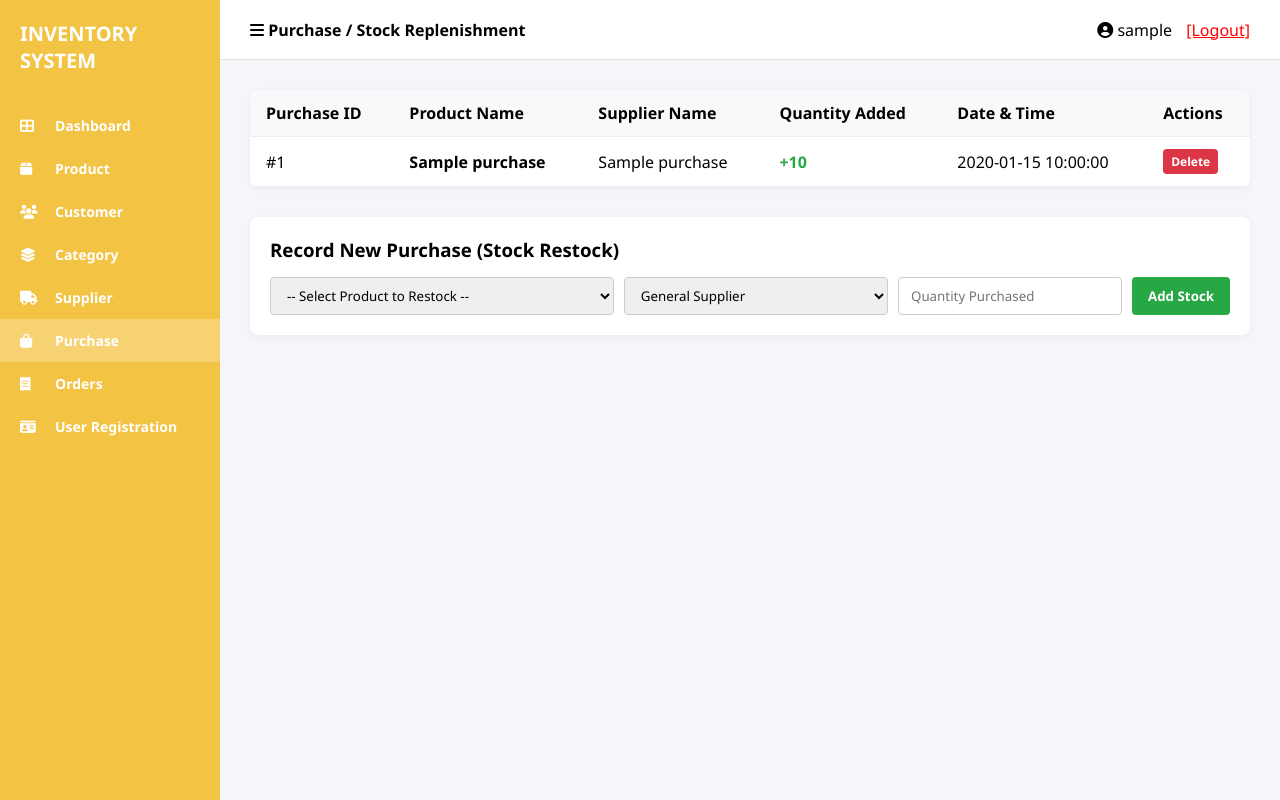
After one commit to ec03plzo-afk/inventory-management-system, a Flask app: page /purchases in a window 1280 px wide. The commit adds this page. Run offline with Flask 3, Linux system fonts and the light colour scheme; the visitor is signed in with stand-in values (Sample User, id 1); a database or web service that is not in the repository returns one stand-in record (values such as "Sample title"); some libraries are stand-ins or nearby versions.

Commit message:
Implement full database and auto-stock increment for Purchase module

```diff
--- a/app.py
+++ b/app.py
@@ -26,6 +26,16 @@ def init_db():
     conn, db_type = get_db_connection()
     if db_type == 'pg':
         cur = conn.cursor()
+        cur.execute('''
+            CREATE TABLE IF NOT EXISTS purchases (
+                id SERIAL PRIMARY KEY,
+                product_id INTEGER,
+                product_name VARCHAR(255) NOT NULL,
+                supplier_name VARCHAR(255) DEFAULT 'General Supplier',
+                quantity INTEGER NOT NULL,
+                purchase_date VARCHAR(100) NOT NULL
+            );
+        ''')
         cur.execute('''
             CREATE TABLE IF NOT EXISTS orders (
                 id SERIAL PRIMARY KEY,
@@ -83,6 +93,16 @@ def init_db():
         conn.commit()
         cur.close()
     else:
+        conn.execute('''
+            CREATE TABLE IF NOT EXISTS purchases (
+                id INTEGER PRIMARY KEY AUTOINCREMENT,
+                product_id INTEGER,
+                product_name TEXT NOT NULL,
+                supplier_name TEXT DEFAULT 'General Supplier',
+                quantity INTEGER NOT NULL,
+                purchase_date TEXT NOT NULL
+            )
+        ''')
         conn.execute('''
             CREATE TABLE IF NOT EXISTS orders (
                 id INTEGER PRIMARY KEY AUTOINCREMENT,
@@ -192,6 +212,8 @@ def dashboard():
         suppliers_list = cur.fetchall()
         cur.execute("SELECT * FROM orders ORDER BY id;")
         orders_list = cur.fetchall()
+        cur.execute("SELECT * FROM purchases ORDER BY id;")
+        purchases_list = cur.fetchall()
         cur.close()
     else:
         inventory = conn.execute('SELECT * FROM inventory').fetchall()
@@ -199,12 +221,14 @@ def dashboard():
         customers_list = conn.execute('SELECT * FROM customers').fetchall()
         suppliers_list = conn.execute('SELECT * FROM suppliers').fetchall()
         orders_list = conn.execute('SELECT * FROM orders').fetchall()
+        purchases_list = conn.execute('SELECT * FROM purchases').fetchall()
 
     total_products = len(inventory)
     total_categories = len(categories_list)
     total_customers = len(customers_list)
     total_suppliers = len(suppliers_list)
     total_orders = len(orders_list)
+    total_purchases = len(purchases_list)
     conn.close()
 
     return render_template(
@@ -213,8 +237,91 @@ def dashboard():
         total_categories=total_categories,
         total_customers=total_customers,
         total_suppliers=total_suppliers,
-        total_orders=total_orders
+        total_orders=total_orders,
+        total_purchases=total_purchases
     )
+
+# --- PURCHASE MODULE ---
+@app.route('/purchases')
+def purchases():
+    if not session.get('logged_in'):
+        return redirect(url_for('login'))
+
+    conn, db_type = get_db_connection()
+    if db_type == 'pg':
+        import psycopg2.extras
+        cur = conn.cursor(cursor_factory=psycopg2.extras.DictCursor)
+        cur.execute("SELECT * FROM purchases ORDER BY id DESC;")
+        purchases_list = cur.fetchall()
+        cur.execute("SELECT * FROM inventory ORDER BY item;")
+        products_list = cur.fetchall()
+        cur.execute("SELECT * FROM suppliers ORDER BY name;")
+        suppliers_list = cur.fetchall()
+        cur.close()
+    else:
+        purchases_list = conn.execute('SELECT * FROM purchases ORDER BY id DESC').fetchall()
+        products_list = conn.execute('SELECT * FROM inventory ORDER BY item').fetchall()
+        suppliers_list = conn.execute('SELECT * FROM suppliers ORDER BY name').fetchall()
+    conn.close()
+
+    return render_template('purchases.html', purchases=purchases_list, products=products_list, suppliers=suppliers_list)
+
+@app.route('/purchases/add', methods=['POST'])
+def add_purchase():
+    if not session.get('logged_in'):
+        return redirect(url_for('login'))
+
+    product_id = request.form.get('product_id')
+    supplier_name = request.form.get('supplier_name', 'General Supplier')
+    qty_str = request.form.get('quantity')
+
+    if product_id and qty_str:
+        qty = int(qty_str)
+        conn, db_type = get_db_connection()
+
+        if db_type == 'pg':
+            import psycopg2.extras
+            cur = conn.cursor(cursor_factory=psycopg2.extras.DictCursor)
+            cur.execute("SELECT * FROM inventory WHERE id = %s;", (product_id,))
+            prod = cur.fetchone()
+
+            if prod:
+                new_qty = prod['quantity'] + qty
+                cur.execute("UPDATE inventory SET quantity = %s WHERE id = %s;", (new_qty, product_id))
+                now_str = datetime.now().strftime("%Y-%m-%d %H:%M:%S")
+                cur.execute("INSERT INTO purchases (product_id, product_name, supplier_name, quantity, purchase_date) VALUES (%s, %s, %s, %s, %s);",
+                            (product_id, prod['item'], supplier_name, qty, now_str))
+                conn.commit()
+            cur.close()
+        else:
+            prod = conn.execute('SELECT * FROM inventory WHERE id = ?', (product_id,)).fetchone()
+            if prod:
+                new_qty = prod['quantity'] + qty
+                conn.execute('UPDATE inventory SET quantity = ? WHERE id = ?', (new_qty, product_id))
+                now_str = datetime.now().strftime("%Y-%m-%d %H:%M:%S")
+                conn.execute('INSERT INTO purchases (product_id, product_name, supplier_name, quantity, purchase_date) VALUES (?, ?, ?, ?, ?)',
+                             (product_id, prod['item'], supplier_name, qty, now_str))
+                conn.commit()
+        conn.close()
+
+    return redirect(url_for('purchases'))
+
+@app.route('/purchases/delete/<int:id>', methods=['POST'])
+def delete_purchase(id):
+    if not session.get('logged_in'):
+        return redirect(url_for('login'))
+
+    conn, db_type = get_db_connection()
+    if db_type == 'pg':
+        cur = conn.cursor()
+        cur.execute("DELETE FROM purchases WHERE id = %s;", (id,))
+        conn.commit()
+        cur.close()
+    else:
+        conn.execute('DELETE FROM purchases WHERE id = ?', (id,))
+        conn.commit()
+    conn.close()
+    return redirect(url_for('purchases'))
 
 # --- ORDERS / POS MODULE ---
 @app.route('/orders')
--- a/templates/categories.html
+++ b/templates/categories.html
@@ -42,7 +42,7 @@
             <li><a href="/customers"><i class="fa-solid fa-users"></i> Customer</a></li>
             <li><a href="/categories" class="active"><i class="fa-solid fa-layer-group"></i> Category</a></li>
             <li><a href="/suppliers"><i class="fa-solid fa-truck"></i> Supplier</a></li>
-            <li><a href="/section/Purchase"><i class="fa-solid fa-shopping-bag"></i> Purchase</a></li>
+            <li><a href="/purchases"><i class="fa-solid fa-shopping-bag"></i> Purchase</a></li>
             <li><a href="/orders"><i class="fa-solid fa-receipt"></i> Orders</a></li>
             <li><a href="/section/User Registration"><i class="fa-solid fa-id-card"></i> User Registration</a></li>
         </ul>
--- a/templates/customers.html
+++ b/templates/customers.html
@@ -42,7 +42,7 @@
             <li><a href="/customers" class="active"><i class="fa-solid fa-users"></i> Customer</a></li>
             <li><a href="/categories"><i class="fa-solid fa-layer-group"></i> Category</a></li>
             <li><a href="/suppliers"><i class="fa-solid fa-truck"></i> Supplier</a></li>
-            <li><a href="/section/Purchase"><i class="fa-solid fa-shopping-bag"></i> Purchase</a></li>
+            <li><a href="/purchases"><i class="fa-solid fa-shopping-bag"></i> Purchase</a></li>
             <li><a href="/orders"><i class="fa-solid fa-receipt"></i> Orders</a></li>
             <li><a href="/section/User Registration"><i class="fa-solid fa-id-card"></i> User Registration</a></li>
         </ul>
--- a/templates/dashboard.html
+++ b/templates/dashboard.html
@@ -47,7 +47,7 @@
             <li><a href="/customers"><i class="fa-solid fa-users"></i> Customer</a></li>
             <li><a href="/section/Category"><i class="fa-solid fa-layer-group"></i> Category</a></li>
             <li><a href="/suppliers"><i class="fa-solid fa-truck"></i> Supplier</a></li>
-            <li><a href="/section/Purchase"><i class="fa-solid fa-shopping-bag"></i> Purchase</a></li>
+            <li><a href="/purchases"><i class="fa-solid fa-shopping-bag"></i> Purchase</a></li>
             <li><a href="/orders"><i class="fa-solid fa-receipt"></i> Orders</a></li>
             <li><a href="/section/User Registration"><i class="fa-solid fa-id-card"></i> User Registration</a></li>
         </ul>
@@ -84,7 +84,7 @@
                     <div class="card-icon"><i class="fa-solid fa-cube" style="color: #17a2b8;"></i></div>
                 </a>
 
-                <a href="/section/Purchase" class="card-item card-yellow">
+                <a href="/purchases" class="card-item card-yellow">
                     <div class="card-info">
                         <h4>Purchase</h4>
                         <p>1</p>
--- a/templates/orders.html
+++ b/templates/orders.html
@@ -42,7 +42,7 @@
             <li><a href="/customers"><i class="fa-solid fa-users"></i> Customer</a></li>
             <li><a href="/categories"><i class="fa-solid fa-layer-group"></i> Category</a></li>
             <li><a href="/suppliers"><i class="fa-solid fa-truck"></i> Supplier</a></li>
-            <li><a href="/section/Purchase"><i class="fa-solid fa-shopping-bag"></i> Purchase</a></li>
+            <li><a href="/purchases"><i class="fa-solid fa-shopping-bag"></i> Purchase</a></li>
             <li><a href="/orders" class="active"><i class="fa-solid fa-receipt"></i> Orders</a></li>
             <li><a href="/section/User Registration"><i class="fa-solid fa-id-card"></i> User Registration</a></li>
         </ul>
--- a/templates/products.html
+++ b/templates/products.html
@@ -50,7 +50,7 @@
             <li><a href="/customers"><i class="fa-solid fa-users"></i> Customer</a></li>
             <li><a href="/categories"><i class="fa-solid fa-layer-group"></i> Category</a></li>
             <li><a href="/suppliers"><i class="fa-solid fa-truck"></i> Supplier</a></li>
-            <li><a href="/section/Purchase"><i class="fa-solid fa-shopping-bag"></i> Purchase</a></li>
+            <li><a href="/purchases"><i class="fa-solid fa-shopping-bag"></i> Purchase</a></li>
             <li><a href="/orders"><i class="fa-solid fa-receipt"></i> Orders</a></li>
             <li><a href="/section/User Registration"><i class="fa-solid fa-id-card"></i> User Registration</a></li>
         </ul>
--- /dev/null
+++ b/templates/purchases.html
@@ -0,0 +1,107 @@
+<!DOCTYPE html>
+<html lang="en">
+<head>
+    <meta charset="UTF-8">
+    <title>Purchase Management - Inventory System</title>
+    <link rel="stylesheet" href="https://cdnjs.cloudflare.com/ajax/libs/font-awesome/6.4.0/css/all.min.css">
+    <style>
+        * { box-sizing: border-box; margin: 0; padding: 0; font-family: 'Segoe UI', Tahoma, Geneva, Verdana, sans-serif; }
+        body { display: flex; height: 100vh; background-color: #f4f6f9; }
+
+        .sidebar { width: 220px; background-color: #f3c344; padding: 20px 0; display: flex; flex-direction: column; }
+        .sidebar-brand { font-size: 20px; font-weight: bold; color: #ffffff; padding: 0 20px 30px 20px; text-transform: uppercase; }
+        .sidebar-menu { list-style: none; }
+        .sidebar-menu li a { display: flex; align-items: center; padding: 12px 20px; color: #ffffff; text-decoration: none; font-weight: 600; font-size: 14px; }
+        .sidebar-menu li a:hover, .sidebar-menu li a.active { background-color: rgba(255, 255, 255, 0.25); }
+        .sidebar-menu li a i { width: 25px; margin-right: 10px; }
+
+        .main-wrapper { flex: 1; display: flex; flex-direction: column; overflow-y: auto; }
+        .top-header { height: 60px; background: white; border-bottom: 1px solid #e0e0e0; display: flex; justify-content: space-between; align-items: center; padding: 0 30px; }
+
+        .content-body { padding: 30px; }
+        input, select { padding: 8px 12px; border: 1px solid #ccc; border-radius: 4px; }
+
+        .btn { padding: 8px 16px; border: none; border-radius: 4px; cursor: pointer; text-decoration: none; font-weight: bold; color: white; }
+        .btn-green { background-color: #28a745; }
+        .btn-red { background-color: #dc3545; }
+
+        table { width: 100%; border-collapse: collapse; background: white; border-radius: 8px; overflow: hidden; box-shadow: 0 2px 6px rgba(0,0,0,0.05); }
+        th, td { border-bottom: 1px solid #eee; padding: 12px 16px; text-align: left; }
+        th { background-color: #f8f9fa; }
+
+        .form-card { background: white; padding: 20px; border-radius: 8px; margin-top: 30px; box-shadow: 0 2px 6px rgba(0,0,0,0.05); }
+    </style>
+</head>
+<body>
+
+    <div class="sidebar">
+        <div class="sidebar-brand">INVENTORY SYSTEM</div>
+        <ul class="sidebar-menu">
+            <li><a href="/dashboard"><i class="fa-solid fa-th-large"></i> Dashboard</a></li>
+            <li><a href="/products"><i class="fa-solid fa-box"></i> Product</a></li>
+            <li><a href="/customers"><i class="fa-solid fa-users"></i> Customer</a></li>
+            <li><a href="/categories"><i class="fa-solid fa-layer-group"></i> Category</a></li>
+            <li><a href="/suppliers"><i class="fa-solid fa-truck"></i> Supplier</a></li>
+            <li><a href="/purchases" class="active"><i class="fa-solid fa-shopping-bag"></i> Purchase</a></li>
+            <li><a href="/orders"><i class="fa-solid fa-receipt"></i> Orders</a></li>
+            <li><a href="/section/User Registration"><i class="fa-solid fa-id-card"></i> User Registration</a></li>
+        </ul>
+    </div>
+
+    <div class="main-wrapper">
+        <div class="top-header">
+            <div><i class="fa-solid fa-bars"></i> <strong>Purchase / Stock Replenishment</strong></div>
+            <div><i class="fa-solid fa-circle-user"></i> {{ session['username'] }} <a href="/logout" style="color: red; margin-left: 10px;">[Logout]</a></div>
+        </div>
+
+        <div class="content-body">
+            <table>
+                <tr>
+                    <th>Purchase ID</th>
+                    <th>Product Name</th>
+                    <th>Supplier Name</th>
+                    <th>Quantity Added</th>
+                    <th>Date & Time</th>
+                    <th>Actions</th>
+                </tr>
+                {% for row in purchases %}
+                <tr>
+                    <td>#{{ row['id'] }}</td>
+                    <td><strong>{{ row['product_name'] }}</strong></td>
+                    <td>{{ row['supplier_name'] }}</td>
+                    <td><span style="color: #28a745; font-weight: bold;">+{{ row['quantity'] }}</span></td>
+                    <td>{{ row['purchase_date'] }}</td>
+                    <td>
+                        <form action="/purchases/delete/{{ row['id'] }}" method="POST" style="display:inline;">
+                            <button type="submit" class="btn btn-red" style="padding: 4px 8px; font-size: 12px;" onclick="return confirm('Delete purchase record?')">Delete</button>
+                        </form>
+                    </td>
+                </tr>
+                {% endfor %}
+            </table>
+
+            <div class="form-card">
+                <h3>Record New Purchase (Stock Restock)</h3>
+                <form action="/purchases/add" method="POST" style="margin-top: 15px; display: flex; gap: 10px; flex-wrap: wrap;">
+                    <select name="product_id" required style="flex: 2;">
+                        <option value="">-- Select Product to Restock --</option>
+                        {% for prod in products %}
+                            <option value="{{ prod['id'] }}">{{ prod['item'] }} (Current Stock: {{ prod['quantity'] }})</option>
+                        {% endfor %}
+                    </select>
+
+                    <select name="supplier_name" style="flex: 1.5;">
+                        <option value="General Supplier">General Supplier</option>
+                        {% for supp in suppliers %}
+                            <option value="{{ supp['name'] }}">{{ supp['name'] }}</option>
+                        {% endfor %}
+                    </select>
+
+                    <input type="number" name="quantity" min="1" placeholder="Quantity Purchased" required style="flex: 1;">
+                    <button type="submit" class="btn btn-green">Add Stock</button>
+                </form>
+            </div>
+        </div>
+    </div>
+</body>
+</html>
--- a/templates/suppliers.html
+++ b/templates/suppliers.html
@@ -42,7 +42,7 @@
             <li><a href="/customers"><i class="fa-solid fa-users"></i> Customer</a></li>
             <li><a href="/categories"><i class="fa-solid fa-layer-group"></i> Category</a></li>
             <li><a href="/suppliers" class="active"><i class="fa-solid fa-truck"></i> Supplier</a></li>
-            <li><a href="/section/Purchase"><i class="fa-solid fa-shopping-bag"></i> Purchase</a></li>
+            <li><a href="/purchases"><i class="fa-solid fa-shopping-bag"></i> Purchase</a></li>
             <li><a href="/orders"><i class="fa-solid fa-receipt"></i> Orders</a></li>
             <li><a href="/section/User Registration"><i class="fa-solid fa-id-card"></i> User Registration</a></li>
         </ul>
```
